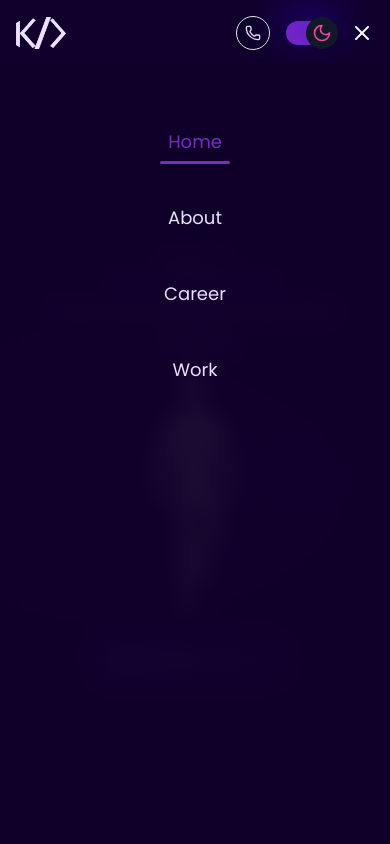
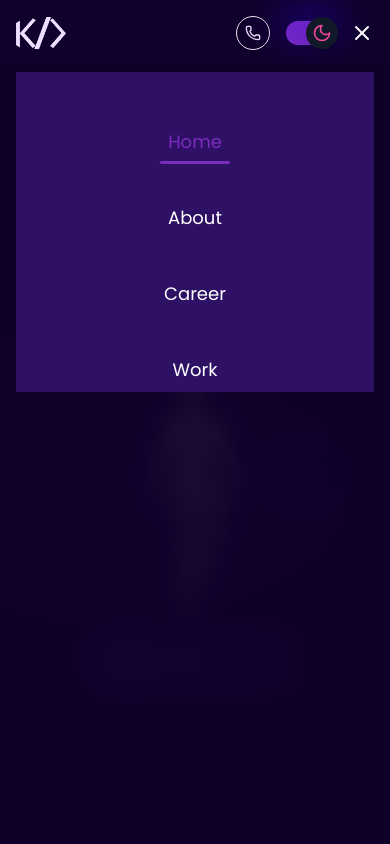
Before and after one commit to KevinShcmidt/Latest-Portfolio, a Next.js app: page / in a window 390 px wide. Both pictures are taken after a click on the button "Toggle mobile menu". Shown: the top 844 px of the page. Built offline with nearby package versions, Linux system fonts and the light colour scheme.

Commit message:
fix bg mobile nav

```diff
--- a/app/ui/NavBar.tsx
+++ b/app/ui/NavBar.tsx
@@ -70,7 +70,7 @@ export default function NavBar({ mobile = false, scrolled = false, onItemClick }
       <ul className={`
         font-medium list-none transition-all duration-300
         ${mobile
-          ? "flex flex-col items-center justify-start gap-8 text-lg pt-12"
+          ? "flex flex-col items-center justify-start gap-8 text-lg text-white pt-12 bg-violet-950"
           : `flex items-center justify-center transition-all duration-300 ${
               scrolled ? "gap-10 text-xs" : "gap-16 text-sm"
             }`}
```
